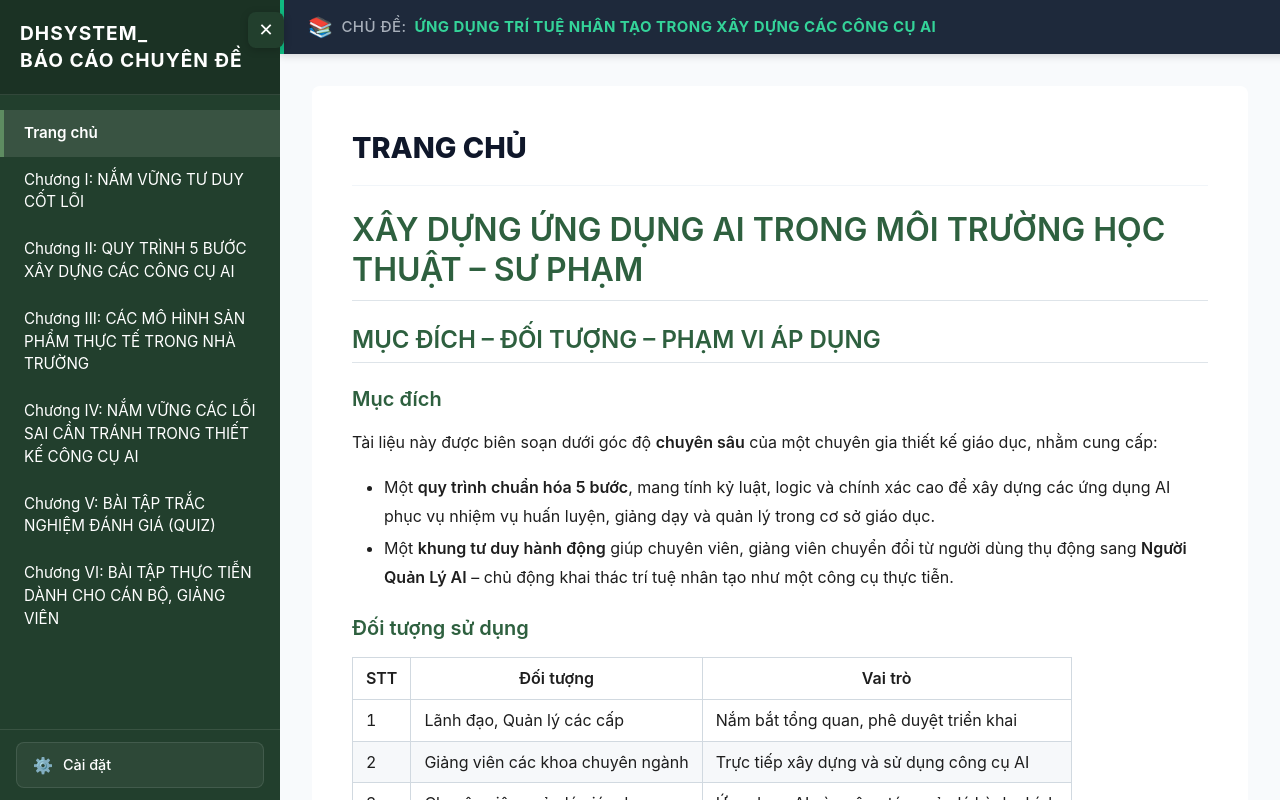
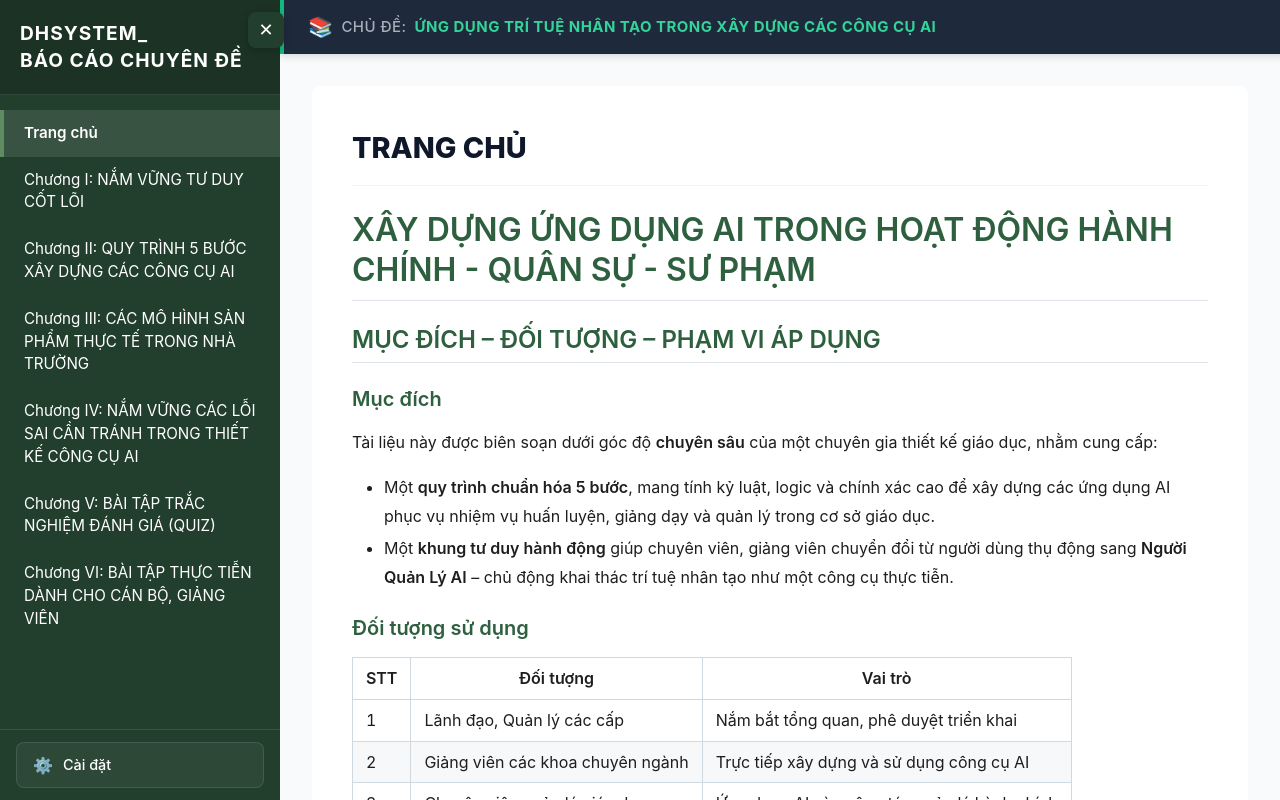
Before and after one commit to danghoangsqtt-sys/ai-maker-doc, a React (Vite) app: page / in a window 1280 px wide. Built offline with nearby package versions, Linux system fonts and the light colour scheme.

Commit message:
fix: sua tieu de thanh HANH CHINH - QUAN SU - SU PHAM

```diff
--- a/src/content/data.js
+++ b/src/content/data.js
@@ -15,7 +15,7 @@ function parseCourseData(mdContent) {
   return {
     dashboard: {
       id: 'dashboard',
-      title: "XÂY DỰNG ỨNG DỤNG AI TRONG MÔI TRƯỜNG HỌC THUẬT – SƯ PHẠM",
+      title: "XÂY DỰNG ỨNG DỤNG AI TRONG HOẠT ĐỘNG HÀNH CHÍNH - QUÂN SỰ - SƯ PHẠM",
       theory: introPart.trim()
     },
     modules: chapters.map((chap) => {
--- a/src/content/dataUtils.js
+++ b/src/content/dataUtils.js
@@ -37,7 +37,7 @@ export function parseCourseData(mdContent) {
   return {
     dashboard: {
       id: 'dashboard',
-      title: "XÂY DỰNG ỨNG DỤNG AI TRONG MÔI TRƯỜNG HỌC THUẬT – SƯ PHẠM",
+      title: "XÂY DỰNG ỨNG DỤNG AI TRONG HOẠT ĐỘNG HÀNH CHÍNH - QUÂN SỰ - SƯ PHẠM",
       theory: introPart.trim()
     },
     modules: chapters.map((chap) => {
--- a/src/content/raw_data.md
+++ b/src/content/raw_data.md
@@ -1,4 +1,4 @@
-# XÂY DỰNG ỨNG DỤNG AI TRONG MÔI TRƯỜNG HỌC THUẬT – SƯ PHẠM
+# XÂY DỰNG ỨNG DỤNG AI TRONG HOẠT ĐỘNG HÀNH CHÍNH - QUÂN SỰ - SƯ PHẠM
 
 ## MỤC ĐÍCH – ĐỐI TƯỢNG – PHẠM VI ÁP DỤNG
 
```
